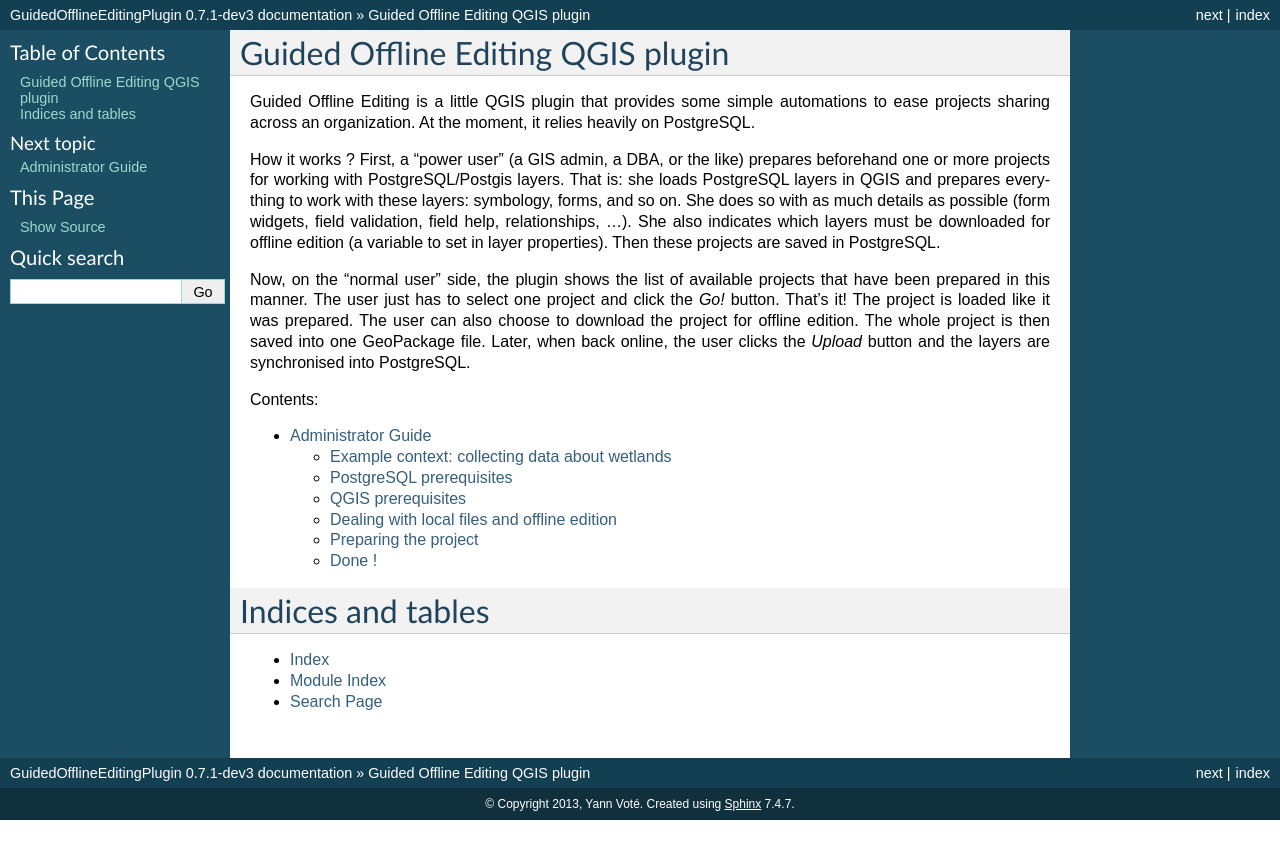
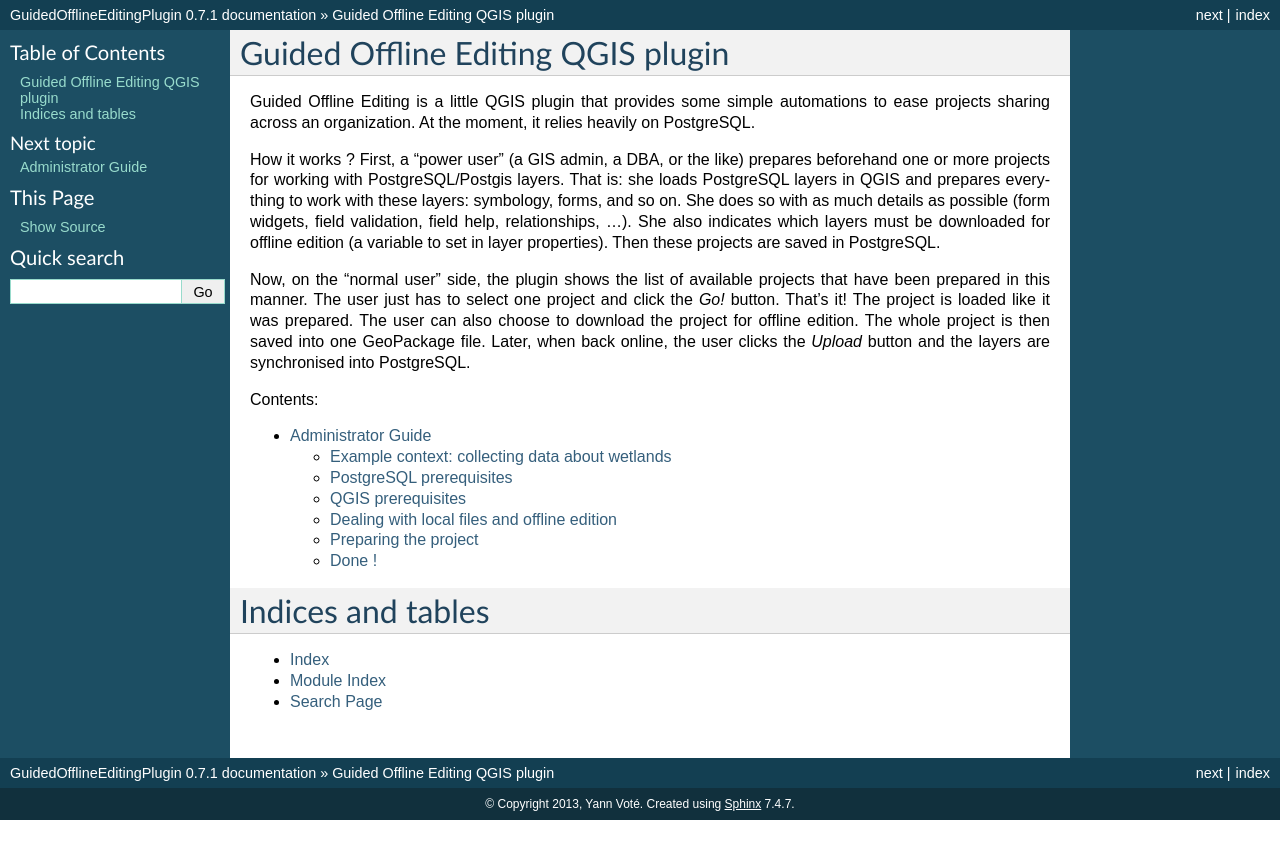
Before and after one commit to ygversil/qgis-guided-offline-editing, a Sphinx documentation site: the page built from help/source/index.rst, in a window 1280 px wide. Shown: the top 859 px of the page. Built offline with Sphinx 7.4.7, drawn with Linux system fonts in a browser that asks for light colours; formulas are drawn with MathJax 3.

Commit message:
Bump version: 0.7.1-dev3 → 0.7.1

```diff
--- a/help/source/conf.py
+++ b/help/source/conf.py
@@ -47,9 +47,9 @@
 # built documents.
 #
 # The short X.Y version.
-version = '0.7.1-dev3'
+version = '0.7.1'
 # The full version, including alpha/beta/rc tags.
-release = '0.7.1-dev3'
+release = '0.7.1'
 
 # The language for content autogenerated by Sphinx. Refer to documentation
 # for a list of supported languages.
--- a/metadata.txt
+++ b/metadata.txt
@@ -10,7 +10,7 @@
 name=Guided Offline Editing
 qgisMinimumVersion=3.10
 description=Extend the built-in Offline Editing plugin providing automated processes
-version=0.7.1-dev3
+version=0.7.1
 author=Yann Voté
 email=ygversil@lilo.org
 
```
Also changed, not shown: .bumpversion.cfg.
